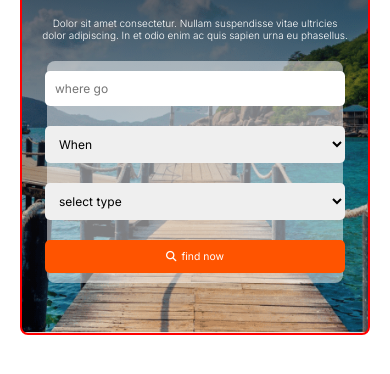
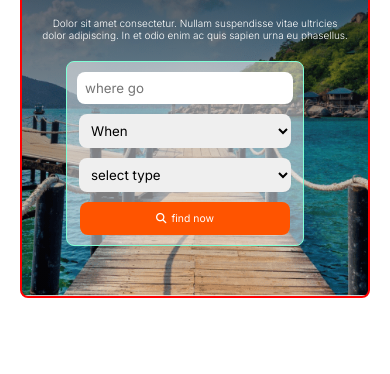
Before and after one commit to AsifaJahanSafa/Maldives-Travel, a plain HTML site: page index.html in a window 390 px wide. Shown: the part 166-540 px from the top of the page. Drawn offline with Linux system fonts and the light colour scheme.

Commit message:
added banner section

```diff
--- a/index.html
+++ b/index.html
@@ -43,13 +43,17 @@
             <p class="banner-des">Dolor sit amet consectetur. Nullam suspendisse vitae ultricies dolor adipiscing. In et odio enim ac quis sapien urna eu phasellus.</p>
 
             <div class="option-container">
+
                 <input type="text" placeholder="where go">
-            <div class="selection-bar">
+
+
                 <select name="" id="when">
                     <option value="When">When</option>
                     <option value="When">AM</option>
                     <option value="When">PM</option>
                 </select>
+
+
 
                 <select name="" id="select-type">
                     <option value="select type">select type</option>
@@ -58,7 +62,9 @@
                     <option value="select type">by train</option>
                     <option value="select type">by ship</option>
                 </select>
-            </div>
+
+
+
             <button class="btn-primary"><span class="magnifying-glass"><i class="fa-solid fa-magnifying-glass"></i></span>find now</button>
 
             </div>
--- a/styles/responsive.css
+++ b/styles/responsive.css
@@ -24,36 +24,68 @@
     }
 
 
-    .option-container {
-
-        flex-direction: column;
-    }
 
 
-    .selection-bar {
 
-        flex-direction: column;
-    }
-
-
-    .option-container {
-        width: 80%;
-    }
 
 
     .banner-des {
 
         margin: 20px 20px;
     }
-    input[type="text"] {
-        width: 280px;
-    }
-    select#select-type,select#when {
-        width: 300px;
-    }
-    button.btn-primary {
-        width: 300px;
-    }
+
+
+
+
+/* banner styling */
+.option-container {
+
+    flex-direction: column;
+}
+.option-container input {
+    width:200px;
+
+}
+.option-container #when {
+    width: 212px;
+
+    margin-top: 10px;
+}
+.option-container #select-type {
+    width: 212px;
+
+    margin-top: 10px;
+}
+
+
+.option-container .btn-primary {
+    width: 210px;
+
+    margin-top: 10px;
+}
+
+
+
+
+
+
+
+
+
+
+
+
+
+
+
+
+
+
+
+
+
+
+
 
 
 
--- a/styles/styles.css
+++ b/styles/styles.css
@@ -17,7 +17,7 @@
     padding:10px;
     border-radius:5px;
     font-size: .65rem;
-   width: 95px;
+
 }
 .magnifying-glass{
     margin-right:5px;
@@ -97,45 +97,43 @@ visibility: hidden;
 .option-container{
 
     border-radius: 8px;
-background: rgba(255, 255, 255, 0.486);
-padding: 10px;
-display:flex;
-/* grid-template-columns: repeat(3,1fr);
-gap:10px; */
-justify-content: space-between;
+    background: rgba(255, 255, 255, 0.486);
+   display: flex;
+justify-content: space-evenly;
 align-items: center;
-max-width: 600px;
-gap:20px
+margin-right: 20px;
+padding:10px;
 
+   max-width: 500px;
 
+   column-gap: 10px;
 
-
-
-
-
-}
-.option-container input{
-    padding:10px;
-    width: 80px;
-    border-radius:5px;
-    font-size: .75rem;
-    border:none;
+border:1px solid aquamarine
 
 }
 
-.option-container select{
-    padding:10px ;
-  width: 100px;
-    border-radius:5px;
-    font-size: .75rem;
+
+.option-container input{
+    width: 100px;
+    padding:8px;
     border:none;
-    /* border:2px solid green */
-}
+    border-radius: 8px;
 
-.selection-bar{
-    display: flex;
-    gap:20px
-}
-/* .option-container select option{
-    padding:10px;
-} */
+ }
+ .option-container #when{
+    width: 100px;
+    padding:8px;
+    border:none;
+    border-radius: 8px;
+ }
+ .option-container #select-type{
+    width: 100px;
+    padding:8px;
+    border:none;
+    border-radius: 8px;
+ }
+ .option-container .btn-primary{
+    width: 100px;
+    border:none;
+    border-radius: 8px;
+ }
```
